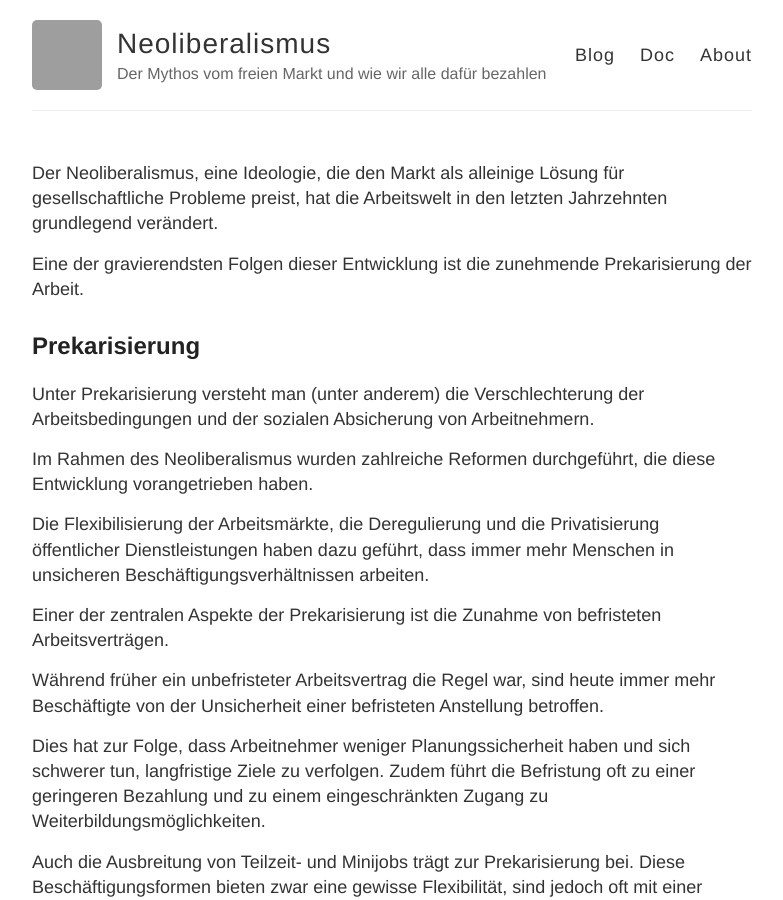
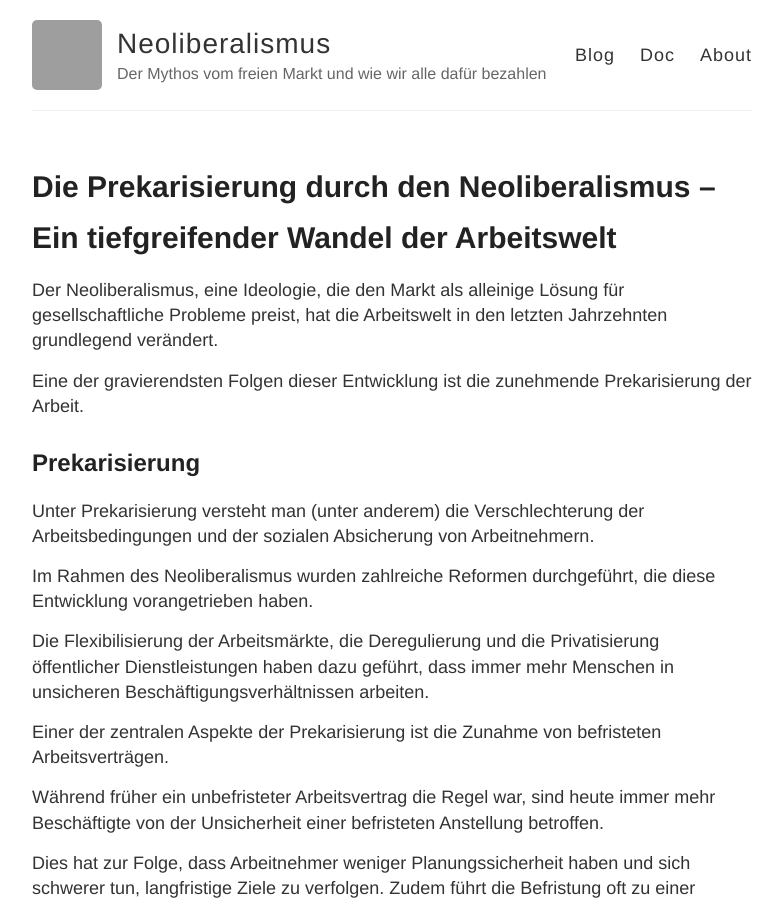
Before and after one commit to S2030c/neoliberalismus, a Jekyll site: the page built from _posts/224-09-23-prekarisierung-durch-neoliberalismus.md, in a window 1280 px wide and 900 px high. Shown: the whole window, without its empty margins (248-1031 px from the left). Built offline with Jekyll 4.4.1, drawn with Linux system fonts in a browser that asks for light colours; our own code applies the rules of GitHub Pages for plain Markdown files; some of the changed text lies outside the part shown; grey boxes are pictures that could not be loaded.

Commit message:
Update 224-09-23-prekarisierung-durch-neoliberalismus.md

```diff
--- a/_posts/224-09-23-prekarisierung-durch-neoliberalismus.md
+++ b/_posts/224-09-23-prekarisierung-durch-neoliberalismus.md
@@ -1,5 +1,5 @@
 ---
-title: Die Prekarisierung durch den Neoliberalismus: Ein tiefgreifender Wandel der Arbeitswelt
+title: Die Prekarisierung durch den Neoliberalismus – Ein tiefgreifender Wandel der Arbeitswelt
 ---
 Der Neoliberalismus, eine Ideologie, die den Markt als alleinige Lösung für gesellschaftliche Probleme preist, hat die Arbeitswelt in den letzten Jahrzehnten grundlegend verändert.
 
```
